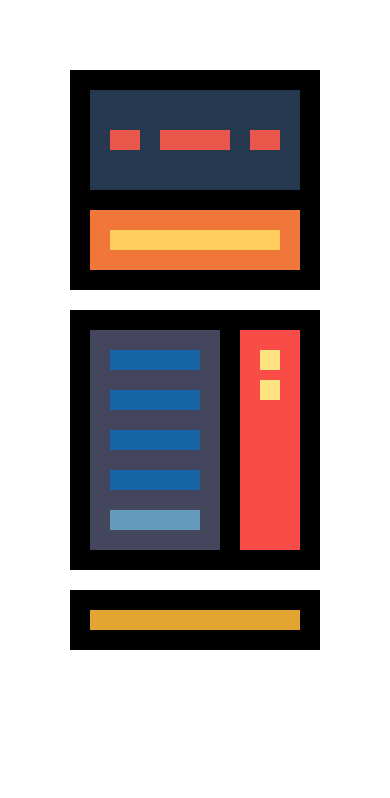
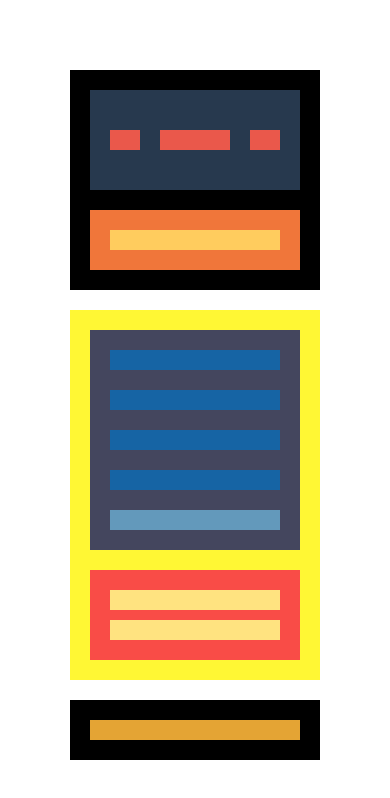
Before and after one commit to jordilop/react-sprint1, a plain HTML site: page nivell-1/index.html in a window 390 px wide. Drawn offline with Linux system fonts and the light colour scheme.

Commit message:
Exercici 2

```diff
--- a/nivell-1/css/styles.css
+++ b/nivell-1/css/styles.css
@@ -73,3 +73,10 @@
             background: #e4a434;
             flex: 1 1 auto;
         }
+
+@media all and (max-width: 800px) {
+    .section {
+        background: #fff734;
+        flex-direction: column;
+    }
+}
```
